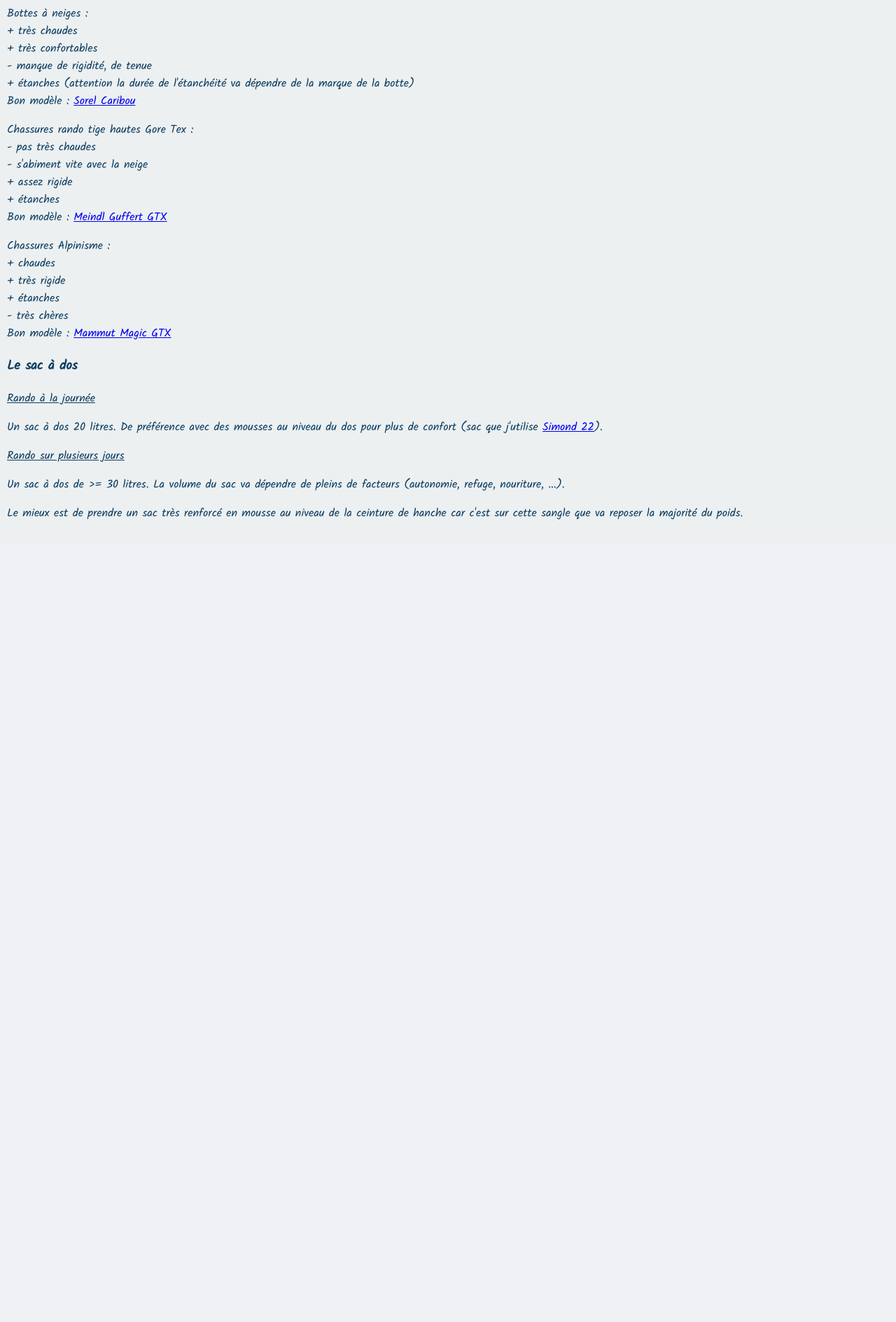
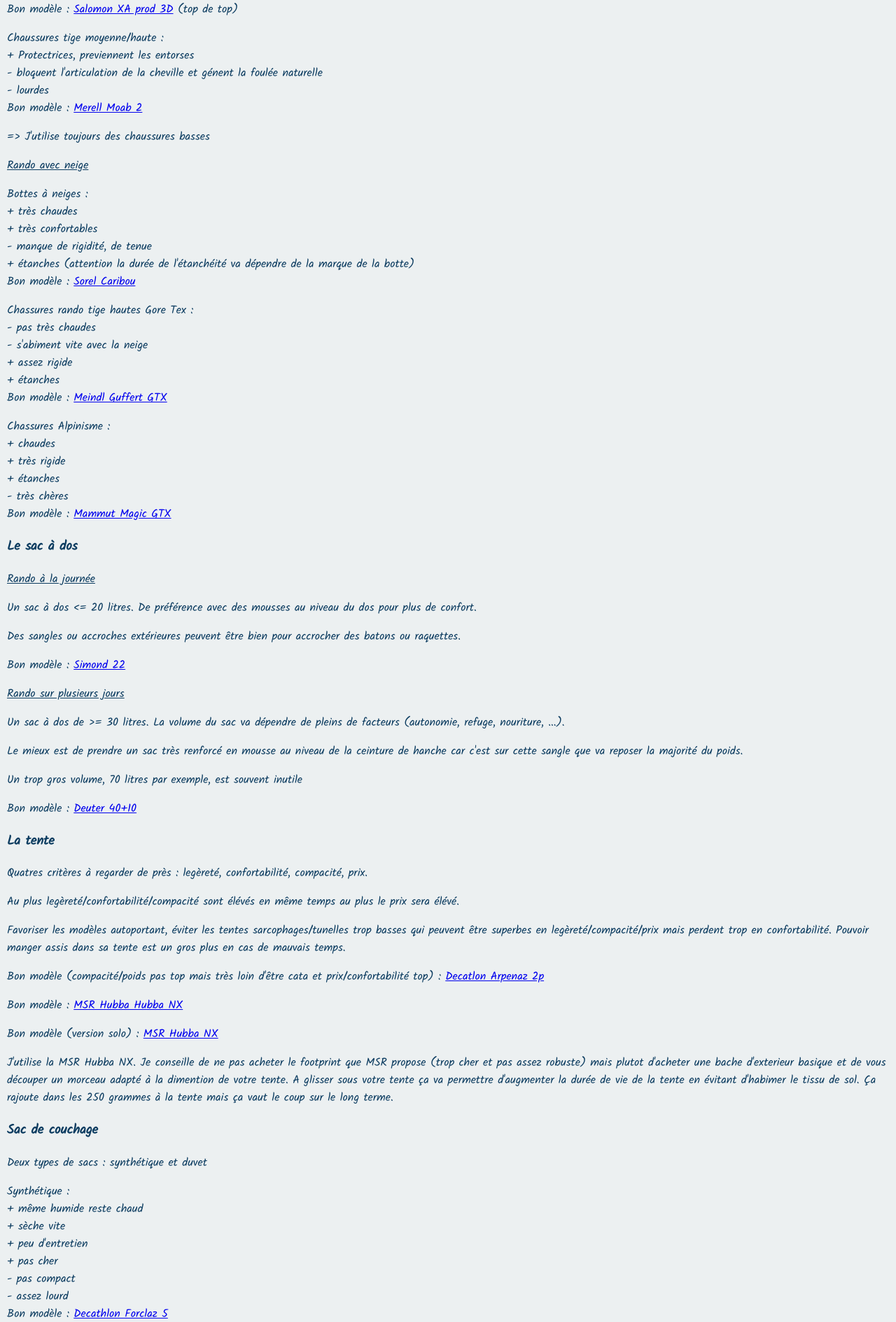
Before and after one commit to unchunka/flech, a PHP site: template View/equipment.twig in a window 1280 px wide. Shown: the part 1000-2889 px from the top of the page at 70% size. Before the commit the page ends 1742 px from the top, so only its background shows below. Run offline with PHP 8.4, Linux system fonts and the light colour scheme; the template is opened without the code that fills it, so the values that code supplies are empty; some libraries are stand-ins or nearby versions.

Commit message:
Some updates on links and equipment

```diff
--- a/View/equipment.twig
+++ b/View/equipment.twig
@@ -5,6 +5,7 @@
 {% block content %}
 
     <div id="content">
+    <iframe src="https://drive.google.com/embeddedfolderview?id=1_Ilu8oNNslVOJ22oC9bm6wLOVZnnAIjQ#grid" style="width:100%; height:250px; border:0;"></iframe>
 
         <h3>Les habits : les 3 couches</h3>
         <p>Il faut lors des randonnées ces trois éléments. A porter ou dans le sac.</p>
@@ -15,13 +16,13 @@
         </ul>
 
         <p>Avec ces trois couches même en temps d'hiver en étant actif vous n'aurez pas froid.</p>
-        <p>En température négative et neige prévoir une seconde polaire car quand vous êtes arrêté pour manger par exemple
+        <p>En température basses avec neige prévoir une seconde polaire car quand vous êtes arrêté pour manger par exemple
         le corp se refroidit et une simple polaire est parfois pas assez.
         Vous pouvez aussi utiliser une doudoune pour cette phase inactif dans des conditions froides, elle est chaude mais pas du tout respirante, ne pas utiliser pendant
         l'effort car vous aurez vite trop chaud.</p>
 
         <h3>Les chaussures</h3>
-        <p><u>Rando sans neige</u></p>
+        <p><u>Rando</u></p>
         <p><ul>Chaussures basses :
             <li>+ légères</li>
         <li>+ Liberté de mouvement</li>
@@ -69,16 +70,54 @@
             <li>- très chères</li>
         </ul>
         Bon modèle : <a href="https://www.mammut.com/p/3010-00760-3226/magic-high-gtx-men/">Mammut Magic GTX</a>
+        </p>
 
-        </p>
         <h3>Le sac à dos</h3>
         <p><u>Rando à la journée</u></p>
-        <p>Un sac à dos 20 litres. De préférence avec des mousses au niveau du dos pour plus de confort
-        (sac que j'utilise <a href="https://www.simond.fr/sac-dos-alpinism-22-noir-id_8360596">Simond 22</a>).</p>
+        <p>Un sac à dos <= 20 litres. De préférence avec des mousses au niveau du dos pour plus de confort.</p>
+        <p>Des sangles ou accroches extérieures peuvent être bien pour accrocher des batons ou raquettes.</p>
+        <p>Bon modèle : <a href="https://www.simond.fr/sac-dos-alpinism-22-noir-id_8360596">Simond 22</a></p>
         <p><u>Rando sur plusieurs jours</u></p>
         <p>Un sac à dos de >= 30 litres. La volume du sac va dépendre de pleins de facteurs (autonomie, refuge, nouriture, ...).</p>
         <p>Le mieux est de prendre un sac très renforcé en mousse au niveau de la ceinture de hanche car c'est sur cette sangle que va
         reposer la majorité du poids.</p>
+        <p>Un trop gros volume, 70 litres par exemple, est souvent inutile</p>
+        <p>Bon modèle : <a href="https://www.deuter.com/FR/fr/trekking/aircontact-lite-40-plus-10-3340118-green-blue.html">Deuter 40+10</a></p>
+
+        <h3>La tente</h3>
+        <p>Quatres critères à regarder de près : legèreté, confortabilité, compacité, prix.<p>
+        <p>Au plus legèreté/confortabilité/compacité sont élévés en même temps au plus le prix sera élévé.</p>
+        <p>Favoriser les modèles autoportant, éviter les tentes sarcophages/tunelles trop basses qui peuvent être superbes en legèreté/compacité/prix mais perdent trop en confortabilité. Pouvoir manger assis dans sa tente est un gros plus en cas de mauvais temps.</p>
+        <p>Bon modèle (compacité/poids pas top mais très loin d'être cata et prix/confortabilité top) : <a href="https://www.decathlon.fr/arpenaz-2-pers-verte-id_8293539.html">Decatlon Arpenaz 2p</a></p>
+        <p>Bon modèle : <a href="https://www.msrgear.com/hubba-hubba-nx">MSR Hubba Hubba NX</a></p>
+        <p>Bon modèle (version solo) : <a href="https://www.msrgear.com/tents/hubba-nx">MSR Hubba NX</a></p>
+        <p>J'utilise la MSR Hubba NX. Je conseille de ne pas acheter le footprint que MSR propose (trop cher et pas assez robuste) mais plutot d'acheter une bache d'exterieur basique et de vous découper un morceau adapté à la dimention de votre tente. A glisser sous votre tente ça va permettre d'augmenter la durée de vie de la tente en évitant d'habimer le tissu de sol. Ça rajoute dans les 250 grammes à la tente mais ça vaut le coup sur le long terme.
+
+        <h3>Sac de couchage</h3>
+        <p>Deux types de sacs : synthétique et duvet</p>
+        <p>
+         <ul>
+            Synthétique :
+            <li>+ même humide reste chaud</li>
+            <li>+ sèche vite</li>
+            <li>+ peu d'entretien</li>
+            <li>+ pas cher</li>
+            <li>- pas compact</li>
+            <li>- assez lourd</li>
+        </ul>
+        Bon modèle : <a href="https://www.decathlon.fr/couchage-trek-500-5-jaune-id_8503640.html">Decathlon Forclaz 5</a>
+        </p>
+        <p>
+        <ul>
+            Duvet :
+            <li>+ compact</li>
+            <li>+ léger</li>
+            <li>- demande entretien</li>
+            <li>- perd performance si humide</li>
+            <li>- sèche difficilement</li>
+            <li>- prix elevé</li>
+        </ul>
+        Bon modèle : <a href="https://www.decathlon.fr/couchage-trek-900-0-plume-jau-id_8492771.html">Decathlon Forclaz 900 0</a></p>
 
     </div>
 
--- a/view/links.twig
+++ b/view/links.twig
@@ -12,6 +12,9 @@
         <p><a href="http://www.openstreetmap.org/">www.openstreetmap.org</a> : cartes OSM gratuites</p>
         <p><a href="http://www.meteofrance.com/previsions-meteo-montagne/bulletin-avalanches/mercantour/OPP23">Météo France prévisions neige et avalanche</a></p>
         <p><a href="http://maps.me/">MAPS ME</a> : app de cartes offline voyage et rando</p>
+        <p><a href="https://www.youtube.com/channel/UCW3--jh4FUnSxw-gofzKnqg">Passe moi les jumelles</a> : des initiatives liées à la nature</p>
+        <p><a href="https://www.youtube.com/user/davidgenestal">Carnet de rando</a> : des idées de rando dans toutes la france</p>
+        <p><a href="https://www.chullanka.com">Chullanka</a> : des reductions sur les grandes marques</p>
     </div>
 
 {% endblock %}
```
